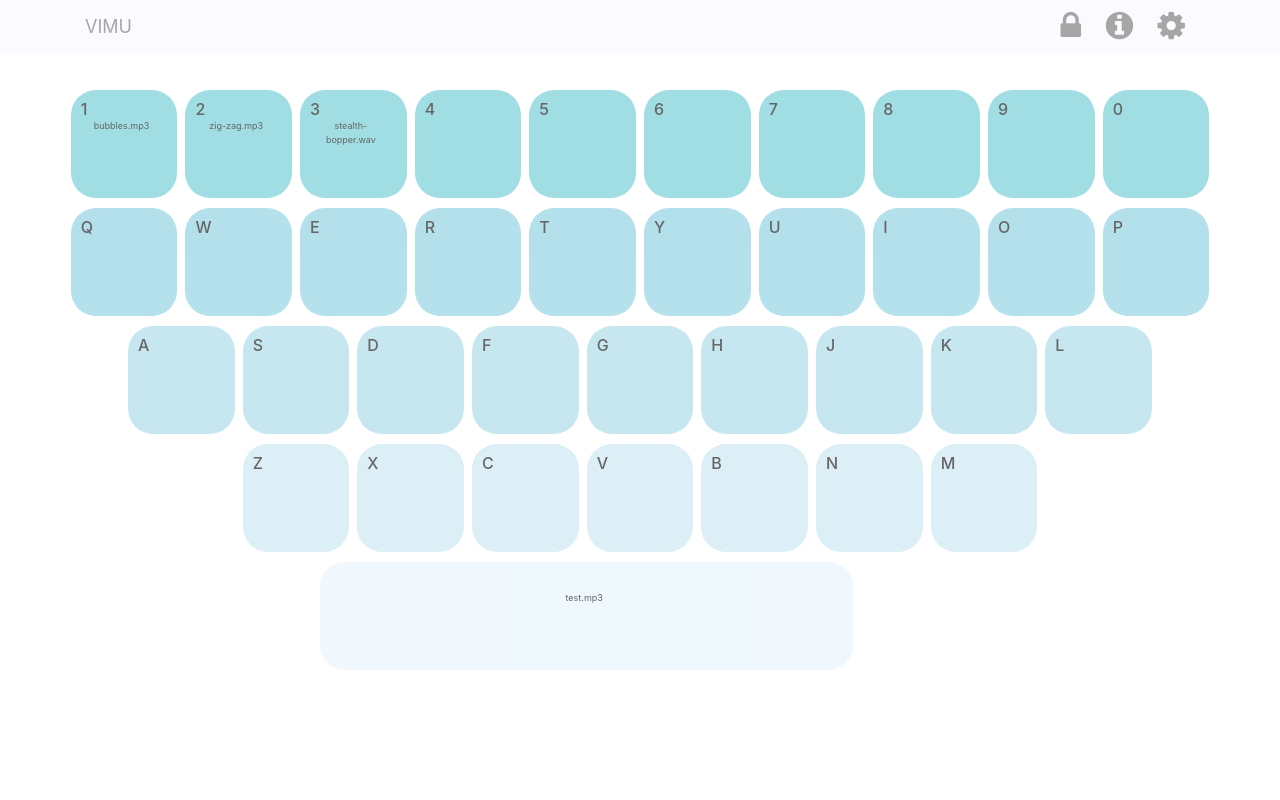
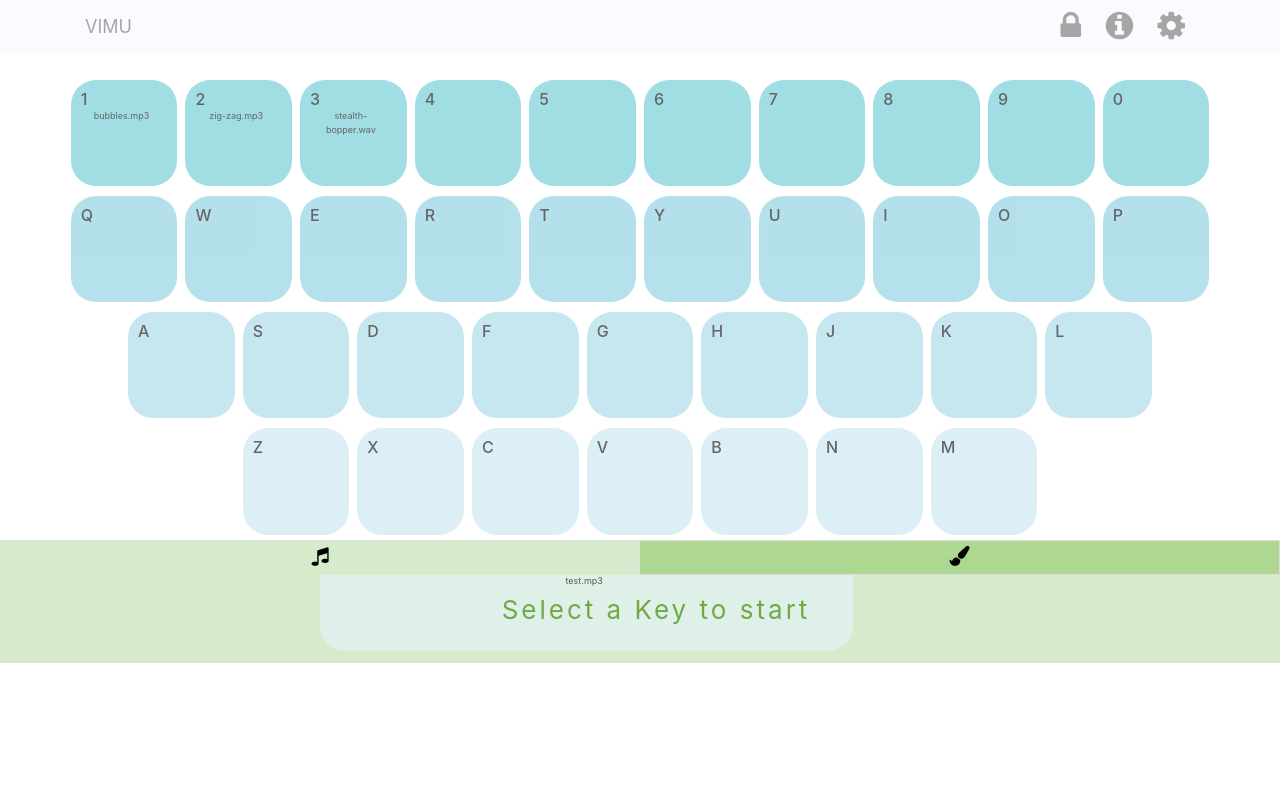
Before and after one commit to sherlynng/VIMU, a PHP site: page /Vimu.html in a window 1280 px wide. Run offline with PHP 8.4, Linux system fonts and the light colour scheme.

Commit message:
Set tabbing

```diff
--- a/Vimu.html
+++ b/Vimu.html
@@ -13,6 +13,7 @@
     <link rel="stylesheet" href="https://cdnjs.cloudflare.com/ajax/libs/font-awesome/4.7.0/css/font-awesome.min.css">
     <link rel="stylesheet" type="text/css" media="all" href="css/jquery.minicolors.css">
     <link rel="stylesheet" type="text/css" href="css/loading-bar.css"/>
+    <!--<link rel="stylesheet" href="https://maxcdn.bootstrapcdn.com/bootstrap/3.3.7/css/bootstrap.min.css">-->
 
     <!-- Custom styles for this template -->
     <link href="css/vimu.css" rel="stylesheet">
@@ -452,6 +453,18 @@
                     </div>
                 </div>
                 <div class="keyboard-row row">
+                    <!--<div class="col-sm-1 tab-icon">-->
+                        <!--<button type="button" onclick="">-->
+                            <!--<i class="fa fa-music fa-2x"></i>-->
+                        <!--</button>-->
+                        <!--&lt;!&ndash;<i class="fa fa-music" style="font-size:30px"></i>&ndash;&gt;-->
+                    <!--</div>-->
+                    <!--<div class="col-sm-1 tab-icon">-->
+                        <!--<button type="button" onclick="">-->
+                            <!--<i class="fa fa-paint-brush fa-2x"></i>-->
+                        <!--</button>-->
+                        <!--&lt;!&ndash;<i class="fa fa-paint-brush" style="font-size:30px"></i>&ndash;&gt;-->
+                    <!--</div>-->
                     <div class="offset-md-3 keyboard-key col-sm-5 row5">
                     <h6>SPACE</h6>
                         <div ondrop="drop(event)" ondragover="allowDrop(event)">
@@ -462,7 +475,7 @@
                         </div>
                     </div>
                     <div class="offset-md-1 col-sm-3 trash-container text-center">
-                        <i class="fa fa-trash" style="font-size:50px" id="trash" draggable="false" ondrop="drop(event)"
+                        <i class="fa fa-trash" style="font-size:30px" id="trash" draggable="false" ondrop="drop(event)"
                            ondragover="allowDrop(event)" ondragenter="dragEnter(event)"
                            ondragleave="dragLeave(event)" ondragstart="drag(event)"></i>
                         <p>Drag here to remove audio</p>
@@ -470,20 +483,45 @@
                 </div>
             </div>
 
-            <div class="row" id="customization-container">
-                <!-- sound editor -->
-                <div class="col-6" id="audio">
+            <div id="tab-container">
+                <div class="tabs">
+                    <div class="tab-button-outer">
+                        <ul id="tab-button">
+                            <!--<li><a href="#tab01" class="visual-title">Audio</a></li>-->
+                            <!--<li><a href="#tab02" class="visual-title">Visuals</a></li>-->
+                            <li><a href="#tab01"><i class="fa fa-music" style="font-size:20px"></i></a></li>
+                            <li><a href="#tab02"><i class="fa fa-paint-brush" style="font-size:20px"></i></a></li>
+
+                        </ul>
+                    </div>
+                    <div class="tab-select-outer">
+                        <select id="tab-select">
+                            <option value="#tab01">Audio</option>
+                            <option value="#tab02">Visuals</option>
+                        </select>
+                    </div>
+
+                    <div id="tab01" class="tab-contents">
                         <p class="visual-title text-center" id="audio-placeholder">Select a Key to start</p>
                         <div id="audio-contents">
-                        <p class="visual-title">SOUND EDITOR</p>
                             <div class="row">
                                 <!-- waveform -->
                                 <div class="col-sm-6">
                                     <div class="row">
                                         <div class="col-sm-10 waveform-display">
                                             <div id="waveform"></div>
+
+                                            <button id="btn-pause" class="control-buttons no-button-display"
+                                                    onclick="pauseAudio()">
+                                                <i class="fa fa-pause-circle-o"></i></button>
+                                            <button id="btn-play" class="control-buttons no-button-display"
+                                                    onclick="playAudio()"><i
+                                                    class="fa fa-play-circle-o"></i></button>
+                                            <button id="btn-stop" class="control-buttons no-button-display"
+                                                    onclick="stopAudio()"><i
+                                                    class="fa fa-stop-circle-o"></i></button>
+                                            <span id="audio-track">test.mp3</span>
                                         </div>
-
                                         <div class="col-sm-2">
                                             <div class="row justify-vertical">
                                                 <div class="col">
@@ -491,23 +529,16 @@
                                                     </button>
                                                     <button class="control-buttons"><i class="fa fa-search-minus"></i>
                                                     </button>
-                                                <button class="control-buttons"><i class="fa fa-scissors"></i></button>
+                                                    <button class="control-buttons"><i class="fa fa-scissors"></i>
+                                                    </button>
+                                                </div>
                                             </div>
                                         </div>
                                     </div>
                                 </div>
 
-                                <button id="btn-pause" class="control-buttons no-button-display" onclick="pauseAudio()"><i
-                                        class="fa fa-pause-circle-o"></i></button>
-                                <button id="btn-play" class="control-buttons no-button-display" onclick="playAudio()"><i
-                                        class="fa fa-play-circle-o"></i></button>
-                                <button id="btn-stop" class="control-buttons no-button-display" onclick="stopAudio()"><i
-                                        class="fa fa-stop-circle-o"></i></button>
-                                <span id="audio-track">test.mp3</span>
-                            </div>
-
                                 <!-- settings -->
-                            <div class="col-sm-4">
+                                <div class="col-sm-3">
                                     <form class="form-inline">
                                         <div class="form-group">
                                             <label for="quantization" class="margin-10">Quantize to:</label>
@@ -532,7 +563,7 @@
                                                        id="quantization-amount">
                                             </div>
                                         </div>
-                                    <br/>
+                                        <br>
 
                                         <div class="form-group">
                                             <label for="loop" class="margin">Loop:</label>
@@ -545,39 +576,39 @@
                                             </div>
                                         </div>
                                         <br/>
-
-                                    <div class="form-group" class="volume">
-                                        <i class="fa fa-volume-up margin-10"></i>
-                                        <div class="volume-slider">
-                                            <input type="range" min="0" max="100" value="30" class="volume-slider"
-                                                   id="volume">
-                                        </div>
-                                    </div>
                                     </form>
                                 </div>
 
                                 <!-- selected key -->
-                            <div class="col-sm-2">
-                                <p>Selected key:</p>
+                                <div class="col-sm-3">
+                                    <div id="selected-key-wrapper">
+                                        <div id="selected-key-text">Selected key:</div>
                                         <div class="text-center" id="selected-key-container">
                                             <h5 id="selected-key">Q</h5>
+                                        </div>
+                                    </div>
+
+                                    <div class="form-group" class="volume">
+                                        <div class="volume-slider">
+                                            <i class="fa fa-volume-up margin-10"></i>
+                                            <input type="range" min="0" max="100" value="30" class="volume-slider"
+                                                   id="volume">
                                         </div>
                                     </div>
                                 </div>
                             </div>
                         </div>
-
-                <div class="col-6" id="visuals">
+                    </div>
+                    <div id="tab02" class="tab-contents">
                         <p class="visual-title text-center" id="visual-placeholder">Select a Key to start</p>
                         <div id="visuals-contents">
-                        <p class="visual-title">VISUALS EDITOR</p>
                             <div class="row">
                                 <div class="col-md-3">
                                     <img src="https://media1.tenor.com/images/8373dd8b18dacf6292f73f004e2ac454/tenor.gif?itemid=8025388"
                                          class="preview-image" height="100" width="100">
                                     <label for="position-select" class="title-label">Preview</label>
                                 </div>
-                            <div class="col-md-4" id="visual-container-1">
+                                <div class="col-md-3" id="visual-container-1">
                                     <form class="form-inline">
                                         <div class="form-group">
                                             <label for="shape-select" class="title-label">Shape:</label>
@@ -607,6 +638,22 @@
                                             </div>
                                         </div>
                                     </form>
+                                    <!--<form class="form-inline">-->
+                                        <!--<div class="form-group">-->
+                                            <!--<label for="size-select" class="title-label">Size:</label>-->
+                                            <!--<div class="select-form">-->
+                                                <!--<select class="select-form" id="size-select" width="100"-->
+                                                        <!--style="width: 100px">-->
+                                                    <!--<option>Random</option>-->
+                                                    <!--<option>Small</option>-->
+                                                    <!--<option>Medium</option>-->
+                                                    <!--<option>Large</option>-->
+                                                <!--</select>-->
+                                            <!--</div>-->
+                                        <!--</div>-->
+                                    <!--</form>-->
+                                </div>
+                                <div class="col-md-3" id="visual-container-2">
                                     <form class="form-inline">
                                         <div class="form-group">
                                             <label for="size-select" class="title-label">Size:</label>
@@ -621,18 +668,6 @@
                                             </div>
                                         </div>
                                     </form>
-                            </div>
-                            <div class="col-md-4" id="visual-container-2">
-                                <form class="form-inline">
-                                    <div class="form-group">
-                                        <label for="hue-demo" class="title-label">Color:</label>
-                                        <div class="select-form">
-                                            <input type="text" id="hue-demo" class="form-control demo"
-                                                   data-control="hue"
-                                                   value="#ff6161" width="100" style="width: 100px">
-                                        </div>
-                                    </div>
-                                </form>
                                     <form class="form-inline">
                                         <div class="form-group">
                                             <label for="delay-select" class="title-label">Delay:</label>
@@ -644,6 +679,20 @@
                                             </div>
                                         </div>
                                     </form>
+                                </div>
+                                <div class="col-md-1" id="visual-container-3">
+                                    <form class="form-inline">
+                                        <div class="form-group">
+                                            <label for="hue-demo" class="title-label">Color:</label>
+                                            <div class="select-form">
+                                                <input type="text" id="hue-demo" class="form-control demo"
+                                                       data-control="hue"
+                                                       value="#ff6161" width="100" style="width: 100px">
+                                            </div>
+                                        </div>
+                                    </form>
+                                </div>
+                            </div>
                         </div>
                     </div>
                 </div>
@@ -662,7 +711,7 @@
 <script type="text/javascript" src="js/jquery.minicolors.min.js"></script>
 <script type="text/javascript" src="js/wavesurfer.min.js"></script>
 
-    <script type='text/javascript' >
+<script type='text/javascript'>
     var keyData = {
 
         Q: {
--- a/css/vimu.css
+++ b/css/vimu.css
@@ -56,7 +56,7 @@ nav button {
 
 #container {
     width: 100%;
-    height: 100%;
+    height: 98%;
     background-color: white;
     position: relative;
     margin: 0 auto;
@@ -74,7 +74,7 @@ canvas {
     width: inherit;
     height: inherit;
     margin: 0 auto;
-    padding: 80px 0 0;
+    padding: 70px 0 0;
     z-index: 2;
 }
 
@@ -85,7 +85,7 @@ canvas {
 
 #keyboard-audio-visual {
     width: inherit;
-    height: 75%;
+    height: 76%;
     z-index: 2;
 }
 
@@ -100,8 +100,9 @@ canvas {
 }
 
 .keyboard-row-edit {
-    margin: 8px auto;
-    height: 18%;
+    /*margin: 8px auto;*/
+    margin-top: 6px;
+    height: 20%;
 }
 
 .keyboard-key {
@@ -204,6 +205,7 @@ canvas {
     background-color: #F7D5D6;
     border: 1px solid #F7A7B3;
     border-radius: 10px;
+    height: inherit;
 }
 
 #file-directory h5 {
@@ -301,7 +303,7 @@ p.soundname {
 .waveform-display {
     background-color: #eaf3db;
     border: 2px solid #aed792;
-    height: 100px;
+    height: 65px;
 }
 
 .justify-vertical .col {
@@ -617,7 +619,18 @@ p.soundname {
 }
 
 /* selected key */
+#selected-key-wrapper {
+    display: flex;
+    padding-bottom: 20px;
+}
+
+#selected-key-text {
+    /*width: 200px;*/
+    padding-right: 20px;
+}
+
 #selected-key-container {
+    flex-grow: 1;
     background-color: #70a945;
     border-radius: 10px;
     color: #eaf3db;
@@ -643,7 +656,7 @@ p.soundname {
     color: #70a945;
     letter-spacing: 3px;
     margin-top: 10px;
-    margin-left: 10px;
+    /*margin-left: 10px;*/
 }
 
 .select-form {
@@ -669,14 +682,95 @@ p.soundname {
 }
 
 #visual-container-1 {
-    border-color: darkcyan;
-    margin: 10px;
+    /*border-color: darkcyan;*/
+    margin-top: 10px;
 }
 #visual-container-2 {
-    margin: 10px;
+    margin-top: 10px;
+}
+#visual-container-3 {
+    margin-top: 10px;
 }
 
 .form-inline {
     margin-right: 10px;
 }
 /* End Visuals */
+
+.tabs {
+    /*max-width: 640px;*/
+    background-color: #D6EACC;
+    margin: 0 auto;
+}
+#tab-button {
+    display: table;
+    table-layout: fixed;
+    width: 100%;
+    margin: 0;
+    padding: 0;
+    list-style: none;
+}
+#tab-button li {
+    display: table-cell;
+    width: 20%;
+}
+#tab-button li a {
+    display: block;
+    padding: .3em;
+    background: #aed792;
+    border: 1px solid #ddd;
+    text-align: center;
+    color: #000;
+    text-decoration: none;
+}
+#tab-button li:not(:first-child) a {
+    border-left: none;
+}
+#tab-button li a:hover,
+#tab-button .is-active a {
+    border-bottom-color: transparent;
+    background: #D6EACC;
+}
+.tab-contents {
+    /*padding: .5em 2em 1em;*/
+    padding-top: 0.3em;
+    /*padding-right: 2em;*/
+    padding-bottom: 1em;
+    padding-left: 2em;
+    border: 1px solid #ddd;
+}
+
+
+
+.tab-button-outer {
+    display: none;
+}
+.tab-contents {
+    margin-top: 20px;
+}
+@media screen and (min-width: 768px) {
+    .tab-button-outer {
+        position: relative;
+        z-index: 2;
+        display: block;
+    }
+    .tab-select-outer {
+        display: none;
+    }
+    .tab-contents {
+        position: relative;
+        top: -1px;
+        margin-top: 0;
+    }
+}
+
+.tab-icon button {
+    border: none;
+    background: none;
+    font-size: 20px;
+    color: grey;
+}
+
+#tab-container {
+    margin-top: 35px;
+}
```
Also changed, not shown: js/vimu.js (+31 -1 lines). Lines whose indentation alone changed are shown as unchanged.
